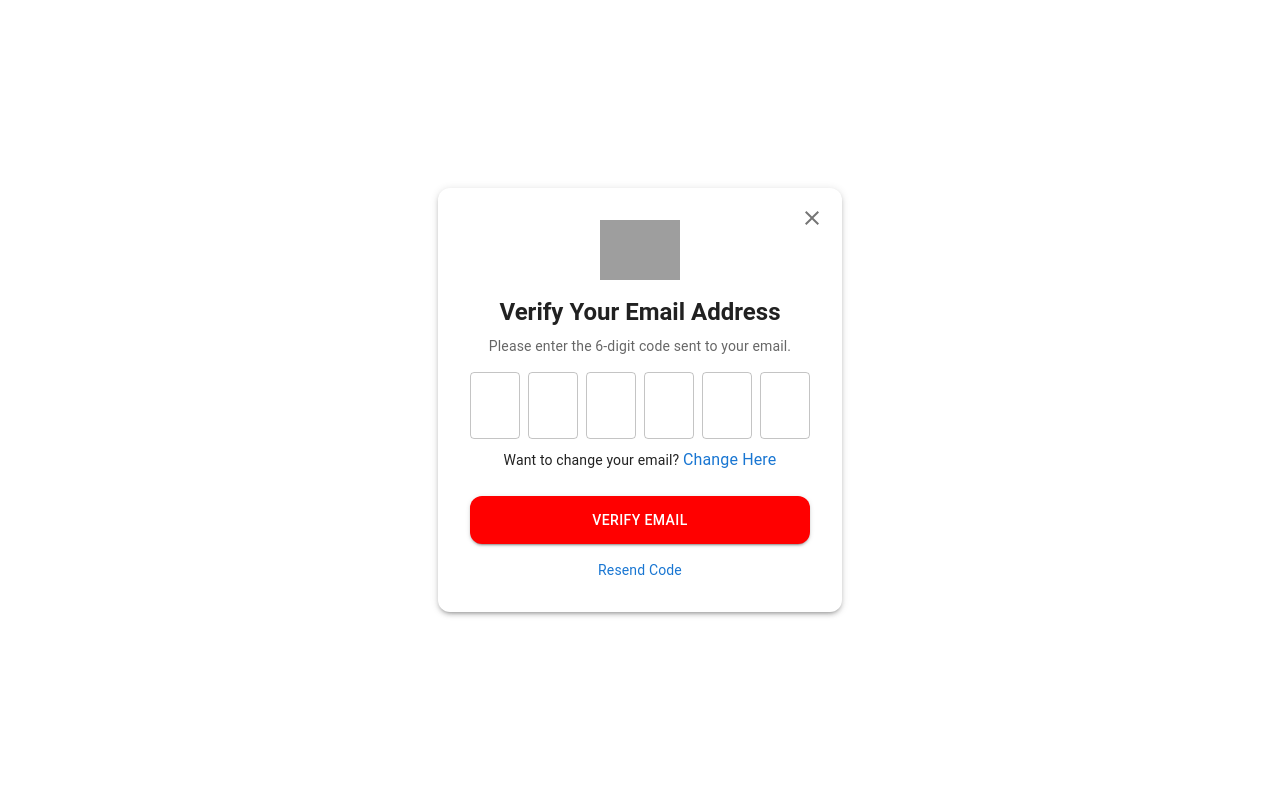
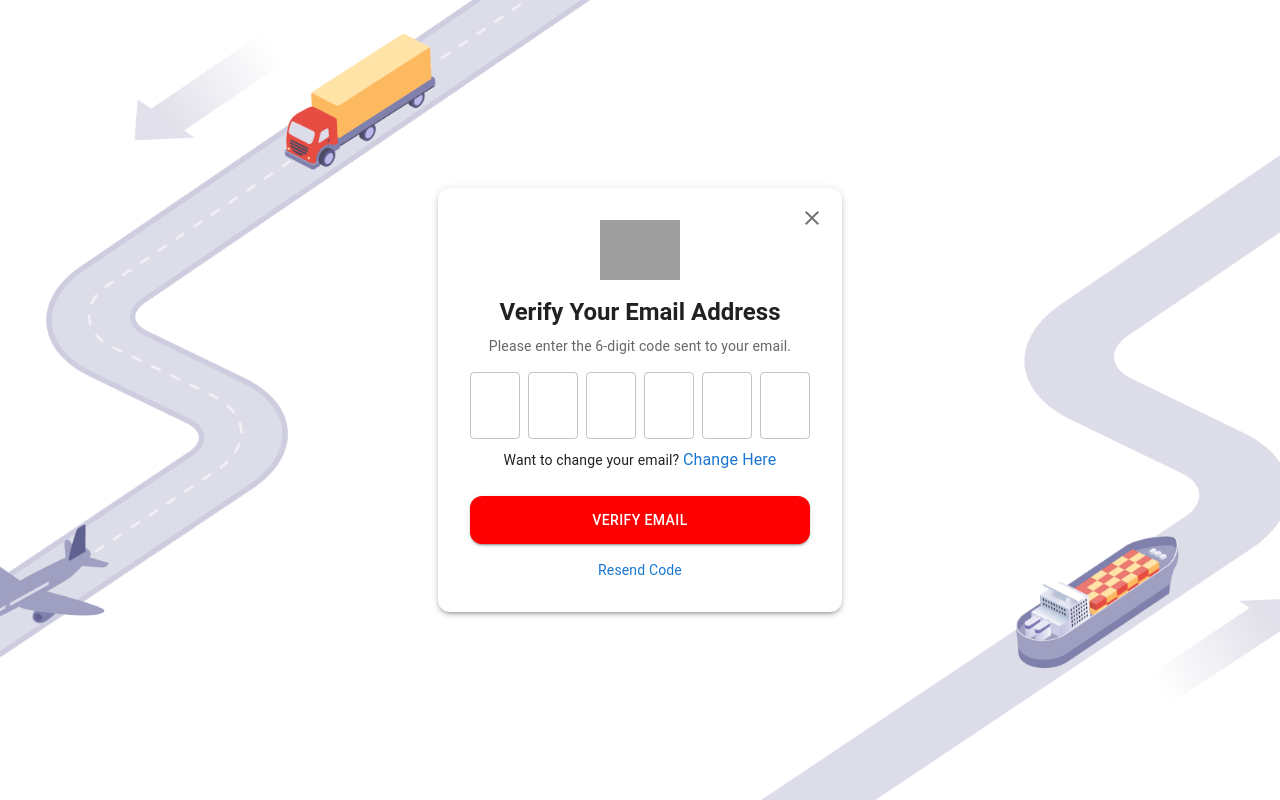
Before and after one commit to SundarapandiT/Medify-SFL, a React (Vite) app: page /emailverification in a window 1280 px wide. Built offline with nearby package versions, Linux system fonts and the light colour scheme; grey boxes are pictures that could not be loaded.

Commit message:
Add files via upload

```diff
--- a/src/views/pages/EmailVerification.jsx
+++ b/src/views/pages/EmailVerification.jsx
@@ -67,6 +67,12 @@ const EmailVerification = () => {
   if (!open) return navigate("/auth/register-page");
 
   return (
+    <>
+    <Box
+            position="absolute"
+            top={0} left={0} right={0} bottom={0}
+            sx={{ backgroundImage: "url('/login-bg.png')", backgroundSize: "cover", backgroundPosition: "center" }}
+          />
     <Container maxWidth="sm" sx={{ display: "flex", justifyContent: "center", alignItems: "center", minHeight: "100vh" }}>
       <Paper elevation={3} sx={{ padding: isMobile ? 2 : 4, borderRadius: 3, textAlign: "center", position: "relative" }}>
         <Box sx={{ display: "flex", justifyContent: "center", mb: 2 }}>
@@ -120,7 +126,8 @@ const EmailVerification = () => {
           Resend Code
         </Typography>
       </Paper>
-    </Container>
+    </Container></>
+
   );
 };
 
```
